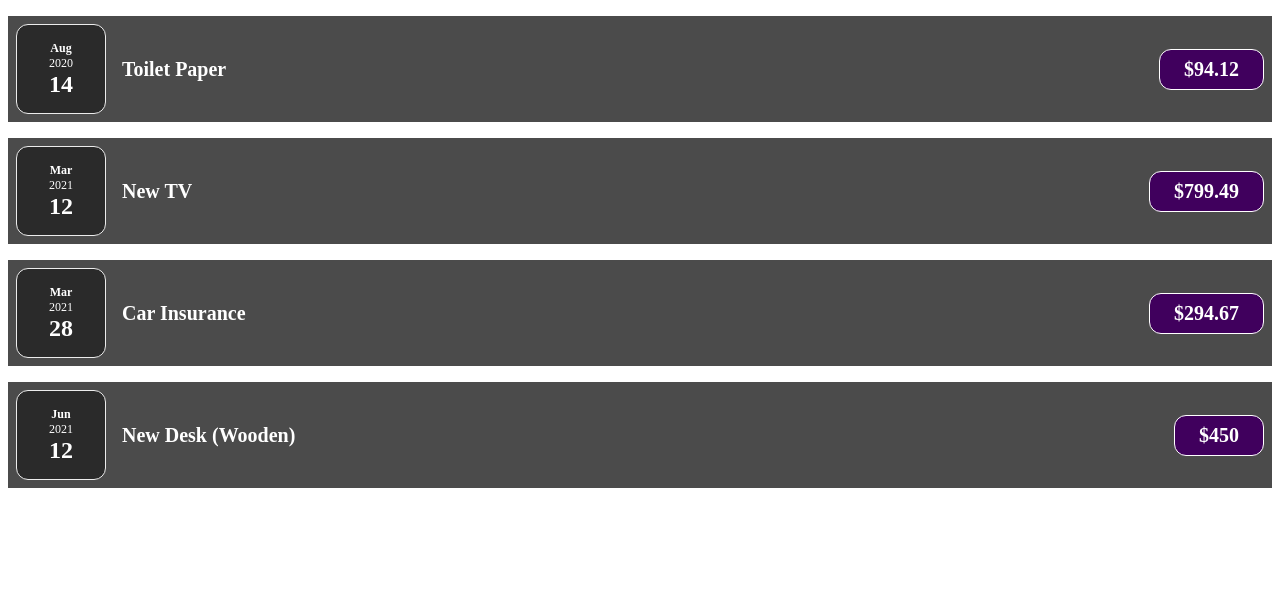
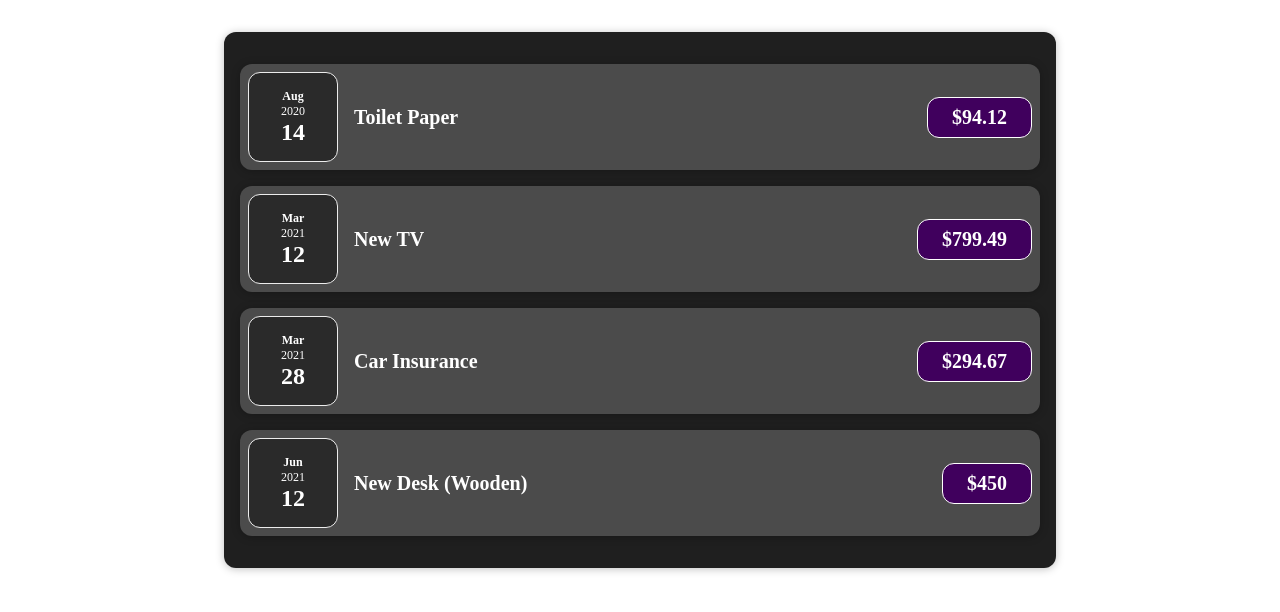
Before and after one commit to Maverick2502/expenses-react-app, a React (Create React App) app: page / in a window 1280 px wide. Shown: the top 612 px of the page. Built offline with nearby package versions, Linux system fonts and the light colour scheme.

Commit message:
The Concept of 'Compositions'

```diff
--- a/src/App.js
+++ b/src/App.js
@@ -1,4 +1,4 @@
-import ExpenseItem from "./components/ExpenseItem";
+import Expenses from "./components/Expenses";
 
 function App() {
   const expenses = [
@@ -24,26 +24,7 @@
   ];
   return (
     <div className="App">
-      <ExpenseItem
-        title={expenses[0].title}
-        amount={expenses[0].amount}
-        date={expenses[0].date}
-      />
-      <ExpenseItem
-        title={expenses[1].title}
-        amount={expenses[1].amount}
-        date={expenses[1].date}
-      />
-      <ExpenseItem
-        title={expenses[2].title}
-        amount={expenses[2].amount}
-        date={expenses[2].date}
-      />
-      <ExpenseItem
-        title={expenses[3].title}
-        amount={expenses[3].amount}
-        date={expenses[3].date}
-      />
+      <Expenses items={expenses} />
     </div>
   );
 }
--- /dev/null
+++ b/src/components/Card.css
@@ -0,0 +1,4 @@
+.card {
+  border-radius: 12px;
+  box-shadow: 0 1px 8px rgba(0, 0, 0, 0.25);
+}
--- /dev/null
+++ b/src/components/Card.jsx
@@ -0,0 +1,9 @@
+import "./Card.css";
+
+function Card(props) {
+  const classes = "card " + props.className;
+
+  return <div className={classes}>{props.children}</div>;
+}
+
+export default Card;
--- a/src/components/ExpenseItem.jsx
+++ b/src/components/ExpenseItem.jsx
@@ -1,15 +1,16 @@
 import "./ExpenseItem.css";
 import ExpenseDate from "./ExpenseDate";
+import Card from "./Card";
 
 function ExpenseItem(props) {
   return (
-    <div className="expense-item">
+    <Card className="expense-item">
       <ExpenseDate date={props.date} />
       <div className="expense-item__description">
         <h2>{props.title}</h2>
         <div className="expense-item__price">${props.amount}</div>
       </div>
-    </div>
+    </Card>
   );
 }
 
--- /dev/null
+++ b/src/components/Expenses.css
@@ -0,0 +1,7 @@
+.expenses {
+  padding: 1rem;
+  background-color: rgb(31, 31, 31);
+  margin: 2rem auto;
+  width: 50rem;
+  max-width: 95%;
+}
--- /dev/null
+++ b/src/components/Expenses.jsx
@@ -0,0 +1,32 @@
+import ExpenseItem from "./ExpenseItem";
+import "./Expenses.css";
+import Card from "./Card";
+
+function Expenses(props) {
+  return (
+    <Card className="expenses">
+      <ExpenseItem
+        title={props.items[0].title}
+        amount={props.items[0].amount}
+        date={props.items[0].date}
+      />
+      <ExpenseItem
+        title={props.items[1].title}
+        amount={props.items[1].amount}
+        date={props.items[1].date}
+      />
+      <ExpenseItem
+        title={props.items[2].title}
+        amount={props.items[2].amount}
+        date={props.items[2].date}
+      />
+      <ExpenseItem
+        title={props.items[3].title}
+        amount={props.items[3].amount}
+        date={props.items[3].date}
+      />
+    </Card>
+  );
+}
+
+export default Expenses;
```
